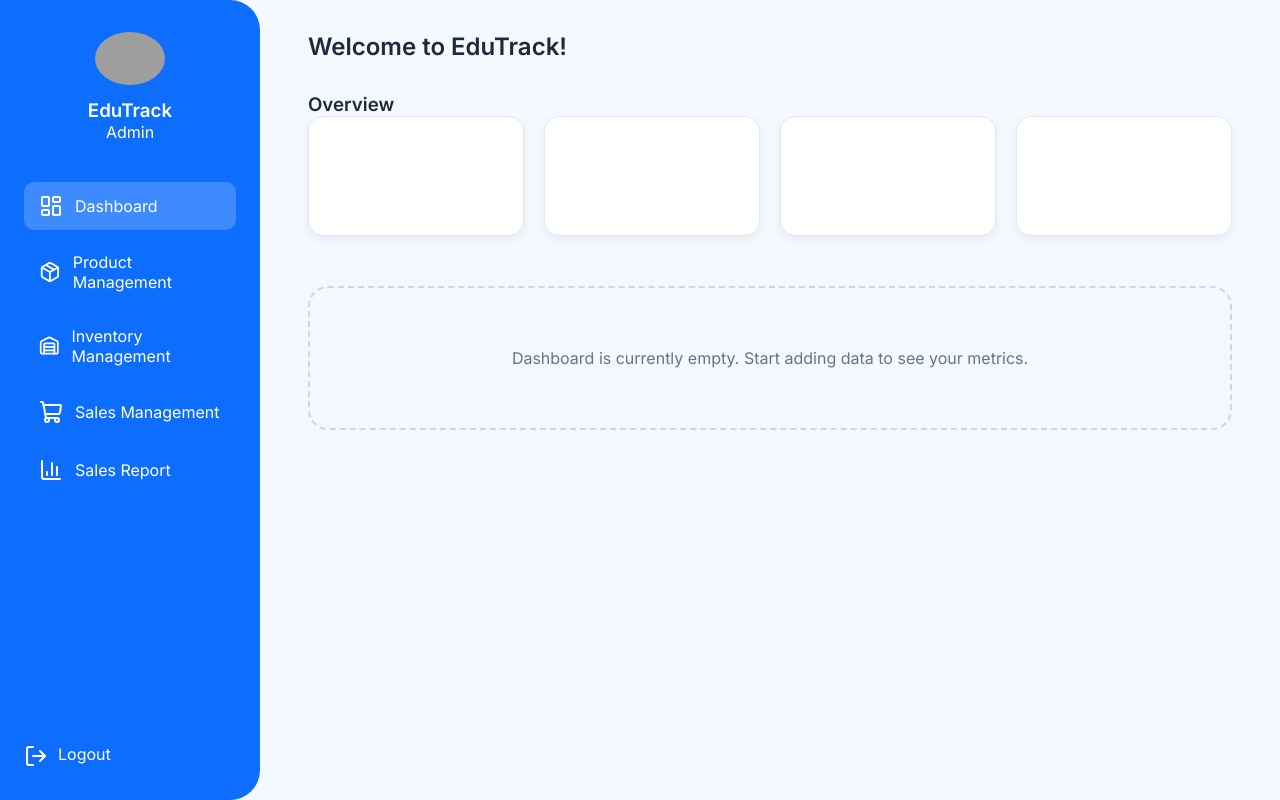
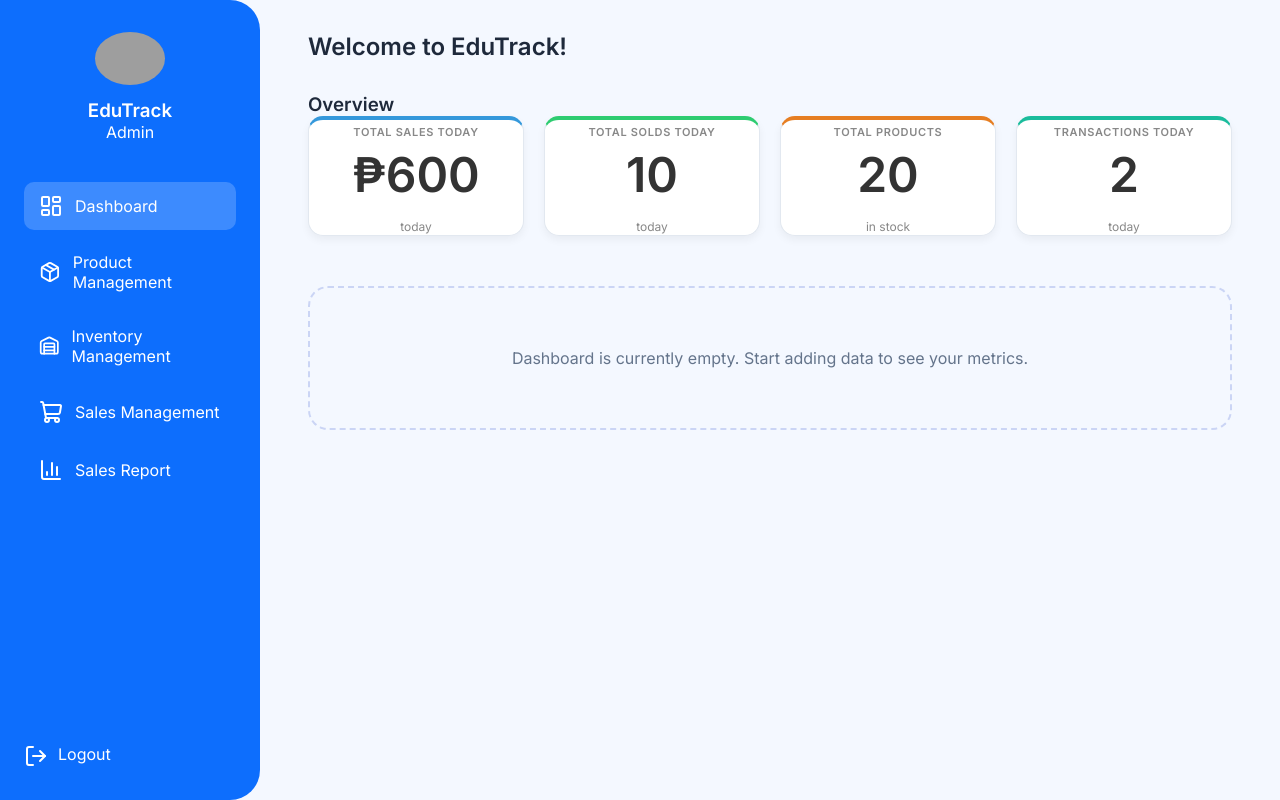
Before and after one commit to jelinesamson/BSIT-2E-G1-Group1-EduTrack, a PHP site: page /Html/dashboard.php in a window 1280 px wide. Run offline with PHP 8.4, Linux system fonts and the light colour scheme; grey boxes are pictures that could not be loaded.

Commit message:
adding something in dashboard

```diff
--- a/Css/dashboard.css
+++ b/Css/dashboard.css
@@ -17,13 +17,6 @@
   justify-content: space-between;
 
   margin-bottom: 2rem;
-}
-
-.hamburger {
-  background: none;
-  border: none;
-  cursor: pointer;
-  display: none;
 }
 
 /* CARDS */
@@ -50,21 +43,54 @@
   border-radius: 20px;
   color: #64748b;
 }
+.dashLabel {
+  font-size: 11px;
+  font-weight: 600;
+  color: #888; /* muted */
+  text-transform: uppercase;
+  letter-spacing: 0.06em;
+  margin-bottom: 6px;
+  margin-top: 5px;
+  text-align: center;
+}
+
+.dashValue {
+  text-align: center;
+  font-size: 3rem;
+  font-weight: 700;
+  color: #333; /* main text */
+}
+.dashValue.low-stock {
+  color: #e74c3c; /* red */
+  font-weight: 800;
+}
+
+.dashSub {
+  text-align: center;
+  font-size: 12px;
+  margin-top: 15px;
+  font-weight: 500;
+}
+
+.dashSub.up { color: #2ecc71; }
+.dashSub.down { color: #e74c3c; }
+.dashSub.neu { color: #888; }
+
+.card-red { border-top: 4px solid #e74c3c; }
+.card-blue   { border-top: 4px solid #3498db; }
+.card-green  { border-top: 4px solid #2ecc71; }
+.card-orange { border-top: 4px solid #e67e22; }
+.card-teal   { border-top: 4px solid #1abc9c; }
 
 /* RESPONSIVE */
-
-@media (max-width: 900px) {
-  .hamburger {
-    display: block;
-  }
-
-  .stats-grid {
-    grid-template-columns: repeat(2, 1fr);
-  }
-}
 
 @media (max-width: 500px) {
   .stats-grid {
     grid-template-columns: 1fr;
   }
 }
+@media (max-width: 900px) {
+  .stats-grid {
+    grid-template-columns: repeat(2, 1fr);
+  }
+}
--- a/Css/systemNav.css
+++ b/Css/systemNav.css
@@ -78,6 +78,24 @@ body {
   cursor: pointer;
 }
 
+.hamburger {
+  display: none;
+  position: fixed; /* para palaging visible sa top-left */
+  top: 20px;
+  left: 20px;
+  z-index: 1100; /* above sidebar */
+  background: none;
+  border: none;
+  font-size: 1.5rem;
+  cursor: pointer;
+}
+
+@media (max-width: 900px) {
+  .hamburger {
+    display: block;
+  }
+}
+
 /* RESPONSIVE SIDEBAR */
 @media (max-width: 900px) {
   .sidebar {
--- a/Html/dashboard.php
+++ b/Html/dashboard.php
@@ -41,10 +41,31 @@
           <h3>Overview</h3>
 
           <div class="stats-grid">
-            <div class="card"></div>
-            <div class="card"></div>
-            <div class="card"></div>
-            <div class="card"></div>
+
+            <div class="card card-blue">
+              <div class="dashLabel">Total Sales Today</div>
+              <div class="dashValue" id="totalSales">₱600</div>
+              <div class="dashSub neu" id="salesSub">today</div>
+            </div>
+
+            <div class="card card-green">
+              <div class="dashLabel">Total Solds Today</div>
+              <div class="dashValue" id="totalSolds">10</div>
+              <div class="dashSub neu" id="soldsSub">today</div>
+            </div>
+
+            <div class="card card-orange">
+              <div class="dashLabel">Total Products</div>
+              <div class="dashValue" id="totalProducts"></div>
+              <div class="dashSub neu" id="productsSub">in stock</div>
+            </div>
+
+            <div class="card card-teal">
+              <div class="dashLabel">Transactions Today</div>
+              <div class="dashValue" id="totalTransactions">2</div>
+              <div class="dashSub neu" id="transactionsSub">today</div>
+            </div>
+
           </div>
 
           <div class="empty">
--- a/Html/systemNav.php
+++ b/Html/systemNav.php
@@ -1,3 +1,6 @@
+
+
+
         <nav class="sidebar" id="sidebar">
         <div class="profile">
             <img src="https://imgcdn.stablediffusionweb.com/2024/9/27/bc8687ab-dd73-432d-b99c-956f74fd0f9a.jpg"/>
@@ -24,16 +27,21 @@
                 <a href="../Html/inventoryManagement.php">
                     <i data-lucide="warehouse"></i>
                     Inventory Management
-                    </li>
                 </a>
+            </li>
+
             <li class="<?= basename($_SERVER['PHP_SELF']) == 'salesManagement.php' ? 'active' : '' ?>">
-            <i data-lucide="shopping-cart"></i>
-            Sales Management
+                <a href="../Html/salesManagement.php">
+                    <i data-lucide="shopping-cart"></i>
+                    Sales Management
+                </a>
             </li>
 
             <li class="<?= basename($_SERVER['PHP_SELF']) == 'salesReport.php' ? 'active' : '' ?>">
-            <i data-lucide="bar-chart-3"></i>
-            Sales Report
+                <a href="../Html/salesReport.php">
+                    <i data-lucide="bar-chart-3"></i>
+                    Sales Report
+                </a>
             </li>
         </ul>
 
--- a/Script/dashboard.js
+++ b/Script/dashboard.js
@@ -1,3 +1,15 @@
 document.addEventListener("DOMContentLoaded", () => {
   console.log("Dashboard loaded!");
 });
+
+const totalProducts = 20; // example stock value
+const lowStockThreshold = 10; // define low stock limit
+const productValueEl = document.getElementById("totalProducts");
+
+productValueEl.textContent = totalProducts;
+
+if(totalProducts <= lowStockThreshold) {
+  productValueEl.classList.add("low-stock");
+} else {
+  productValueEl.classList.remove("low-stock");
+}
```
